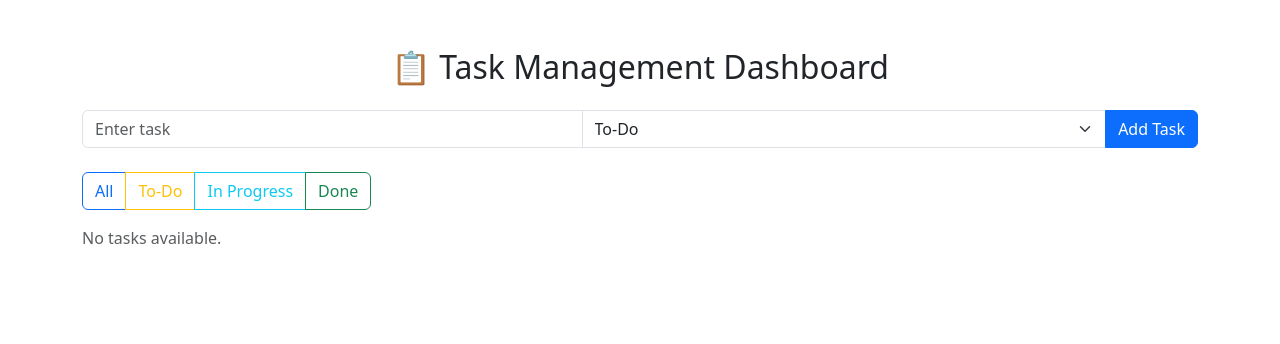
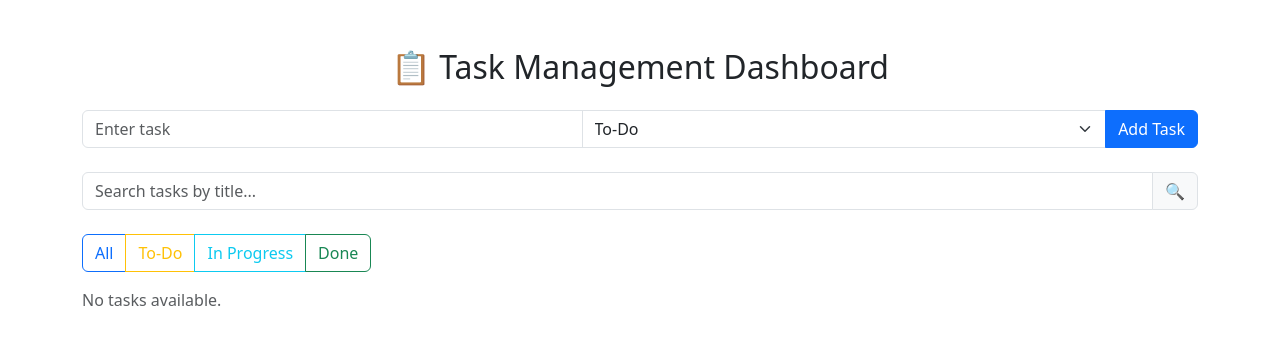
Before and after one commit to Mumtaj786/task-dashboard, a React (Create React App) app: page / in a window 1280 px wide. Shown: the top 344 px of the page. Built offline with nearby package versions, Linux system fonts and the light colour scheme.

Commit message:
Added search functionality to filter tasks by title

```diff
--- a/src/App.js
+++ b/src/App.js
@@ -2,6 +2,8 @@ import React, { useState, useEffect } from 'react';
 import TaskForm from './components/TaskForm';
 import TaskCard from './components/TaskCard';
 import Filter from './components/Filter';
+import SearchBar from './components/SearchBar';
+
 import './App.css';
 
 function App() {
@@ -9,6 +11,8 @@ function App() {
     return JSON.parse(localStorage.getItem('tasks')) || [];
   });
   const [filter, setFilter] = useState('All');
+  const [searchQuery, setSearchQuery] = useState('');
+
 
   useEffect(() => {
     localStorage.setItem('tasks', JSON.stringify(tasks));
@@ -22,14 +26,18 @@ function App() {
     setTasks(updated);
   };
 
-  const filteredTasks = tasks.filter((task) =>
-    filter === 'All' ? true : task.status === filter
-  );
+  const filteredTasks = tasks.filter((task) => {
+    const matchesStatus = filter === 'All' || task.status === filter;
+    const matchesSearch = task.title.toLowerCase().includes(searchQuery.toLowerCase());
+    return matchesStatus && matchesSearch;
+  });
+
 
   return (
     <div className="container mt-5">
   <h2 className="mb-4 text-center">📋 Task Management Dashboard</h2>
   <TaskForm addTask={addTask} />
+  <SearchBar searchQuery={searchQuery} setSearchQuery={setSearchQuery} />
   <Filter setFilter={setFilter} />
   {filteredTasks.length === 0 ? (
     <p className="text-muted">No tasks available.</p>
@@ -39,6 +47,7 @@ function App() {
     ))
   )}
 </div>
+
   );
 }
 
--- /dev/null
+++ b/src/components/SearchBar.js
@@ -0,0 +1,20 @@
+import React from 'react';
+
+function SearchBar({ searchQuery, setSearchQuery }) {
+  return (
+    <div className="input-group mb-4">
+      <input
+        type="text"
+        className="form-control"
+        placeholder="Search tasks by title..."
+        value={searchQuery}
+        onChange={(e) => setSearchQuery(e.target.value)}
+      />
+      <span className="input-group-text">
+        🔍
+      </span>
+    </div>
+  );
+}
+
+export default SearchBar;
```
Lines whose indentation alone changed are shown as unchanged.
